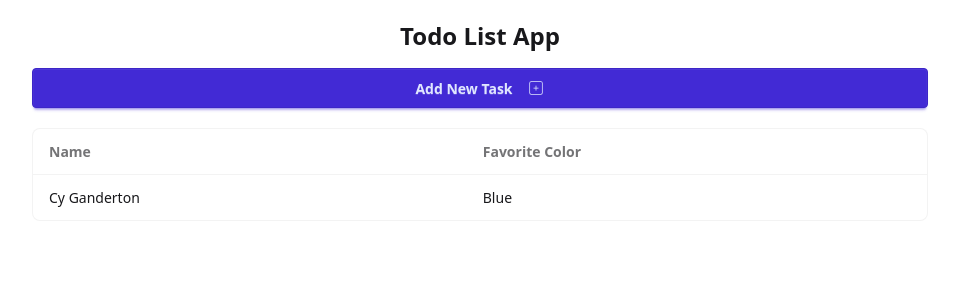
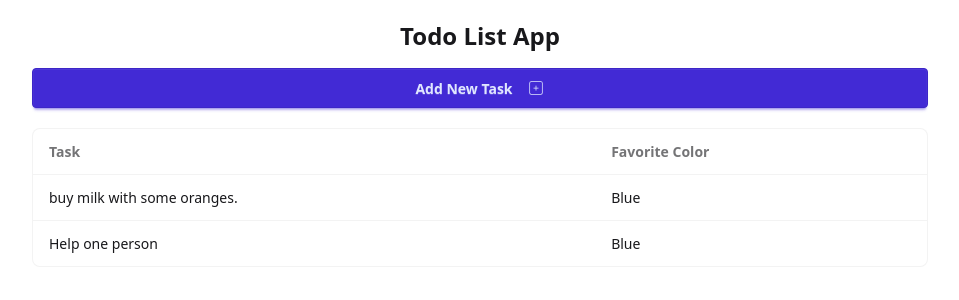
Before and after one commit to D18hr-uv/Todo-List, a Next.js app: page / in a window 1280 px wide. Shown: the top 300 px of the page, without its empty margins (160-1119 px from the left). Built offline with nearby package versions, Linux system fonts and the light colour scheme; data requests are answered from the project's data file.

Commit message:
Fully Functional Json-Server

```diff
--- /dev/null
+++ b/api.ts
@@ -0,0 +1,11 @@
+import { ITask } from "./types/tasks";
+
+
+const baseURL = 'http://localhost:3001';
+
+export const getALLTodos = async(): Promise<ITask[]> => {
+    const res = await fetch(`${baseURL}/tasks`);
+    const todos = await res.json();
+
+    return todos;
+}
--- a/app/components/TodoList.tsx
+++ b/app/components/TodoList.tsx
@@ -1,20 +1,27 @@
-const TodoList = () => {
+import {ITask} from "@/types/tasks";
+
+interface TodoListProps{
+  tasks: ITask[];
+}
+
+const TodoList: React.FC<TodoListProps> = ({tasks}) => {
   return (
     <div className="overflow-x-auto rounded-box border border-base-content/5 bg-base-100">
       <table className="table">
         {/* head */}
         <thead>
           <tr>
-            <th>Name</th>
+            <th>Task</th>
             <th>Favorite Color</th>
           </tr>
         </thead>
         <tbody>
-          {/* row 1 */}
-          <tr>
-            <td>Cy Ganderton</td>
-            <td>Blue</td>
-          </tr>
+          {tasks.map((task) => (
+            <tr key= {task.id}>
+              <td>{task.text}</td>
+              <td>Blue</td>
+            </tr>
+          ))}
         </tbody>
       </table>
     </div>
--- a/app/page.tsx
+++ b/app/page.tsx
@@ -1,13 +1,16 @@
+import { getALLTodos } from "@/api";
 import AddTask from "./components/AddTask";
 import TodoList from "./components/TodoList";
-export default function Home() {
+export default async function Home() {
+  const tasks = await getALLTodos();
+  console.log(tasks);
   return (
     <main className="max-w-4xl mx-auto mt-4">
       <div className="text-center my-5 flex flex-col gap-4">
         <h1 className="text-2xl font-bold">Todo List App</h1>
         <AddTask />
       </div>
-      <TodoList />
+      <TodoList tasks= {tasks} />
 
     </main>
   );
--- a/data/todos.json
+++ b/data/todos.json
@@ -0,0 +1,12 @@
+{
+    "tasks": [
+        {
+            "id":"1",
+            "text":"buy milk with some oranges."
+        },
+        {
+            "id":"2",
+            "text":"Help one person"
+        }
+    ]
+}
--- a/package.json
+++ b/package.json
@@ -6,7 +6,8 @@
     "dev": "next dev",
     "build": "next build",
     "start": "next start",
-    "lint": "eslint"
+    "lint": "eslint",
+    "json-server": "json-server --watch data/todos.json --port 3001"
   },
   "dependencies": {
     "next": "16.0.6",
--- /dev/null
+++ b/types/tasks.ts
@@ -0,0 +1,4 @@
+export interface ITask {
+    id: string,
+    text :string
+}
```
Also changed, not shown: 1 other file (tests, documents, lock files or other folders).
